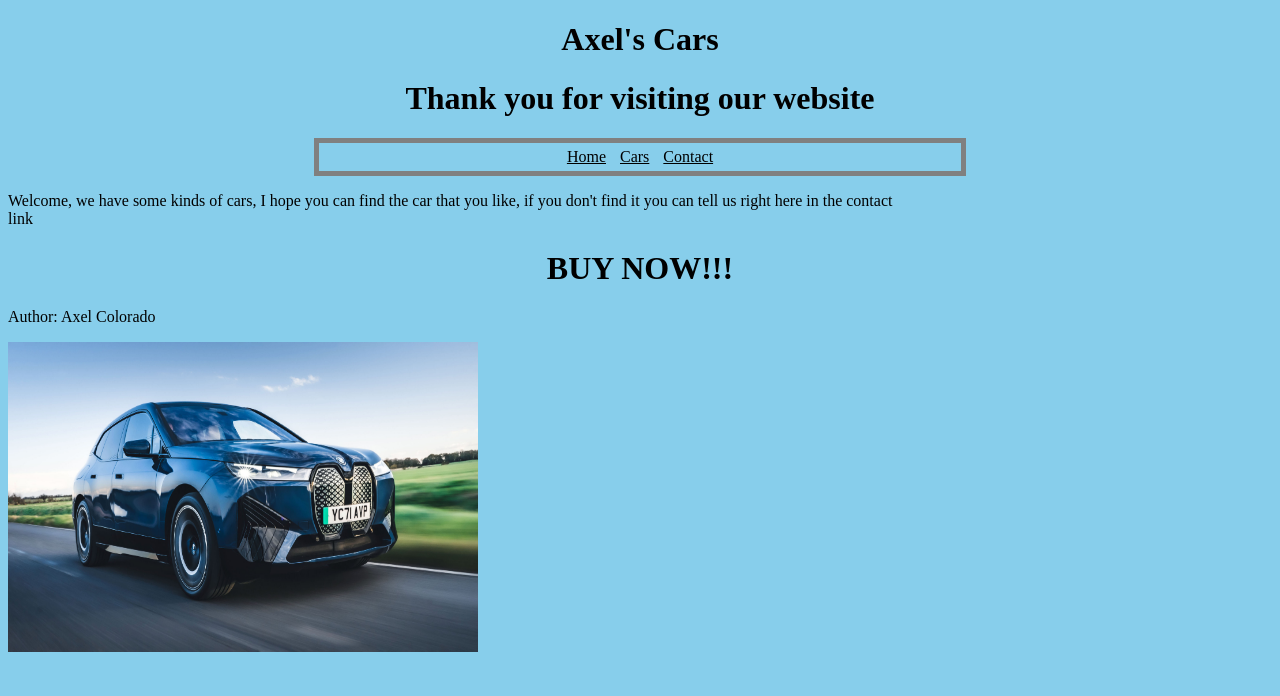
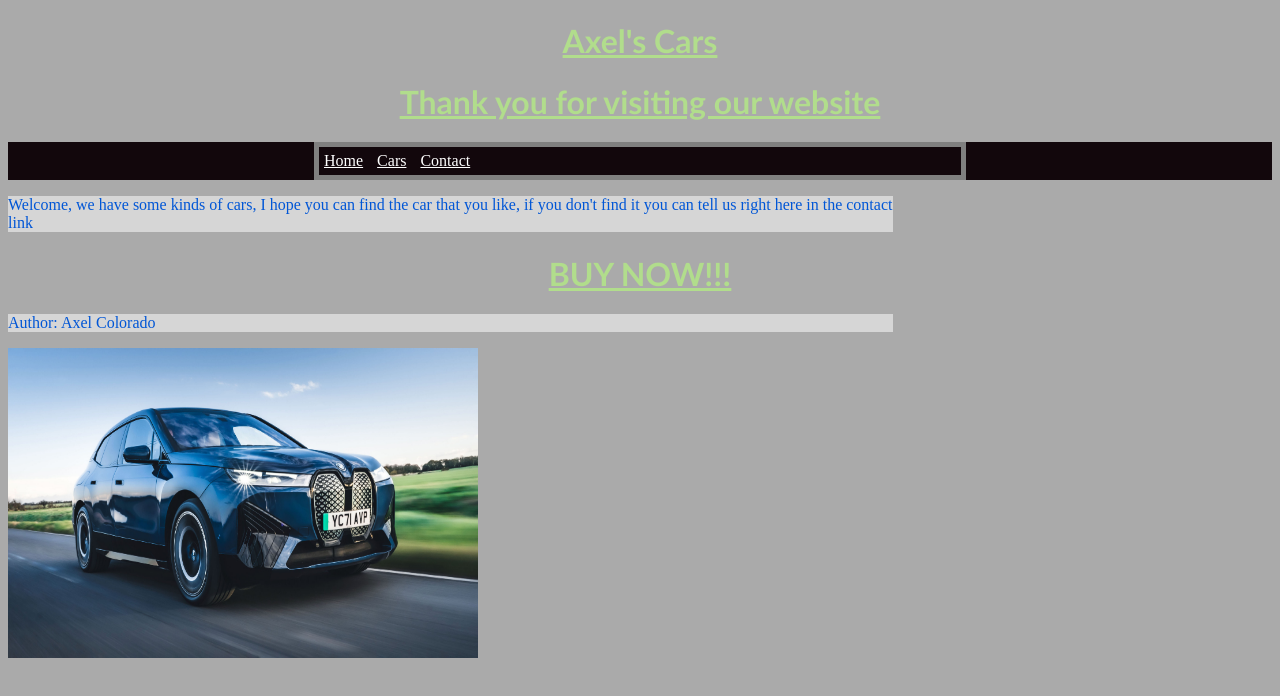
Before and after one commit to AxelC831/cars.html, a plain HTML site: page index.html in a window 1280 px wide. Drawn offline with Linux system fonts and the light colour scheme.

Commit message:
I added font-family

```diff
--- a/style.css
+++ b/style.css
@@ -4,12 +4,20 @@ html {
 }
 
 
-  h1{text-align: center;
-    }
+h1 {
+  text-decoration: underline;
+  text-align: center;
+  color: #b1dd8c;
+font-family: "gill sans", sans-serif;
+}
 
+h2 {
+  color: #fff76b;
+  text-align: center;
+}
 
-ul{
-   border: 5px solid gray;
+ul {
+  border: 5px solid gray;
   padding: 5px;
   margin: 5px;
   word-spacing: 10px;
@@ -17,24 +25,29 @@ ul{
   margin-left: auto;
   margin-right: auto;
   width: 50%;
-a{
-  color: black;
 }
 
-text-align:center;
+  a {
+    color: #ffffff;
   }
+
 
 
 li {
   display: inline;
-       }
+   text-align:center;
+}
 
 p {
   width: 70%;
-  background-color: skyblue;
-  color: black;
-  }
+  background-color: #d6d6d6;
+  color: #0056d6;
+}
 
-body{
-  background-color: skyblue;
+body {
+  background-color: #aaaaaa;
 }
+
+nav {
+  background-color: #12070c;
+}
```
Also changed, not shown: index.html (line endings or trailing spaces), 1 other file.
